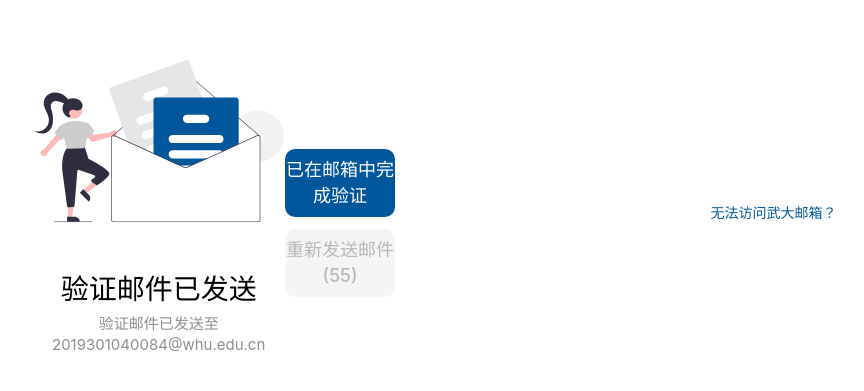
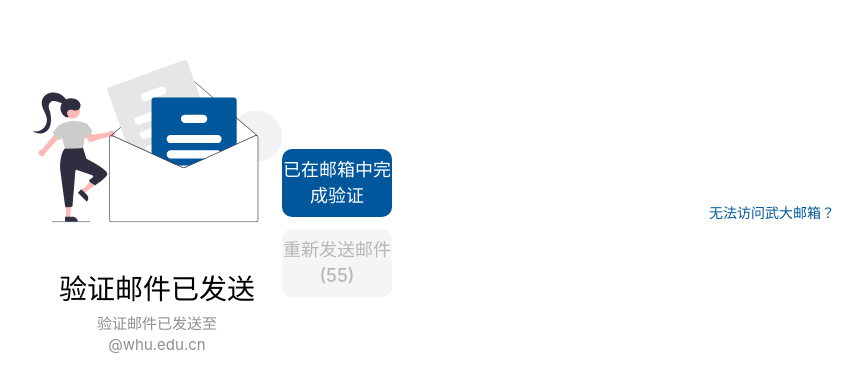
Before and after one commit to ZiqiangStudio/zq_auth_frontend, a Nuxt app: page /certify-pending in a window 1280 px wide. Shown: the part 193-584 px from the top of the page, without its empty margins (48-912 px from the left). Built offline with nearby package versions, Linux system fonts and the light colour scheme.

Commit message:
fix: 修复学号不对的问题

```diff
--- a/pages/certify-pending.vue
+++ b/pages/certify-pending.vue
@@ -1,6 +1,6 @@
 <template>
   <page-back />
-  <page-header :image="image" title="验证邮件已发送" notice="验证邮件已发送至2019301040084@whu.edu.cn" />
+  <page-header :image="image" title="验证邮件已发送" :notice="`验证邮件已发送至${studentId}@whu.edu.cn`" />
   <form @submit="submit">
     <button>已在邮箱中完成验证</button>
     <button class="resend" :disabled="messageTimeout > 0" @click="resend">
@@ -16,6 +16,7 @@ const route = useRoute();
 const id = route.query.id?.toString() ?? '';
 const appName = ref(route.query['app-name']?.toString() ?? '');
 const appLogo = ref(route.query['app-logo']?.toString() ?? '');
+const studentId = ref(route.query['student-id']?.toString() ?? '');
 
 const image = isDark ? '/image/certify-pending-dark.svg' : '/image/certify-pending.svg';
 
--- a/pages/certify.vue
+++ b/pages/certify.vue
@@ -66,7 +66,7 @@ function submit(e: Event) {
       });
     })
     .then(() => {
-      router.push(`/certify-pending?id=${id}&app-name=${appName}&app-logo=${appLogo}`);
+      router.push(`/certify-pending?id=${id}&app-name=${appName}&app-logo=${appLogo}&student-id=${studentId.value}`);
     })
     .catch((err) => {
       MMessage.error(err.data.msg);
```
